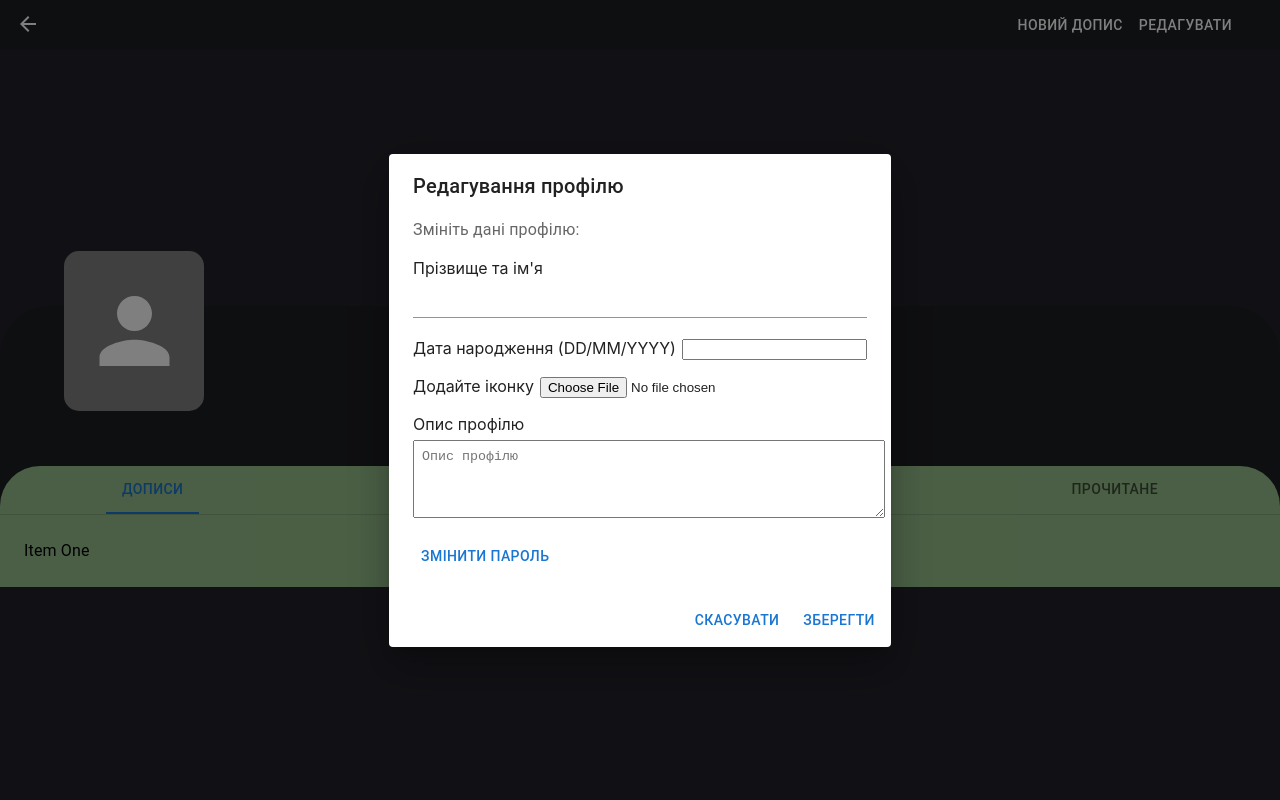
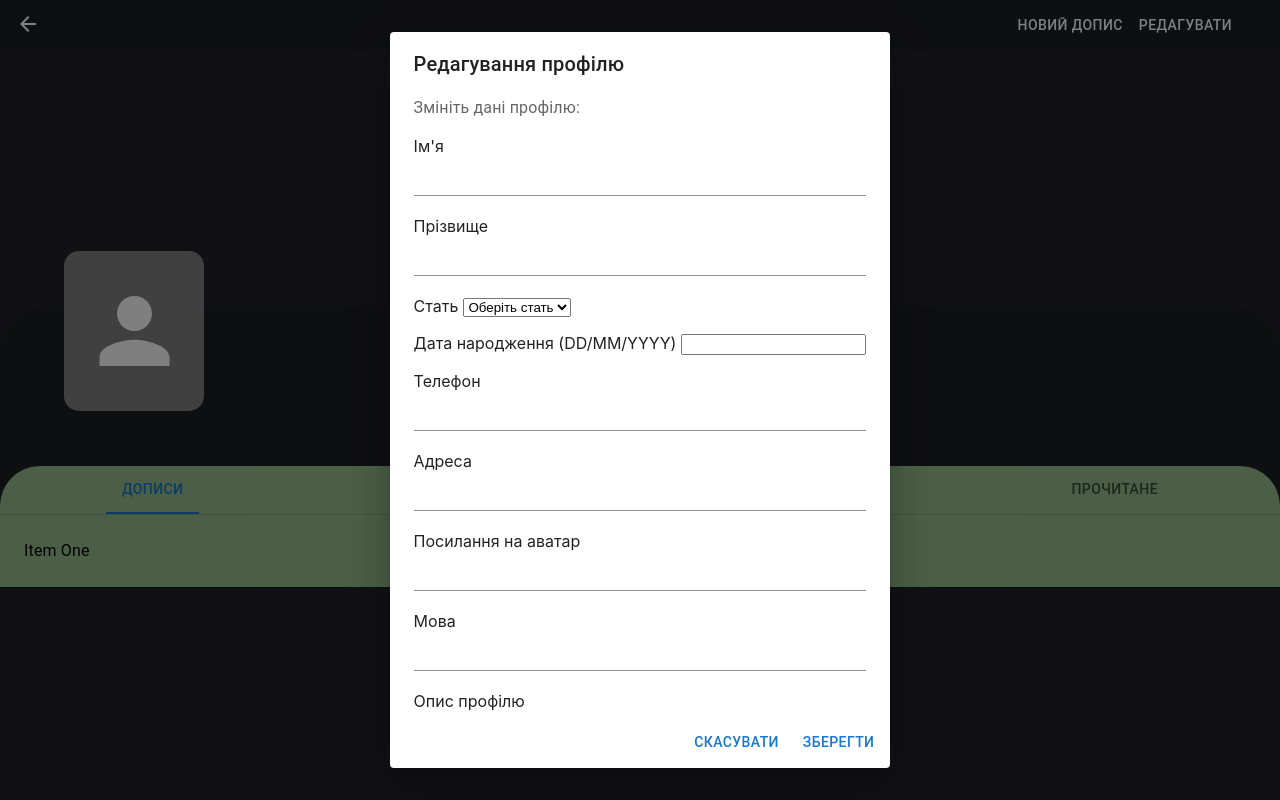
Before and after one commit to bookshelf-team/frontend, a React (Create React App) app: page /pages/userprofile in a window 1280 px wide. Both pictures are taken after a click on the button "РЕДАГУВАТИ". Built offline with nearby package versions, Linux system fonts and the light colour scheme; no server answers.

Commit message:
added the logic for displaying data in form placeholders, as well as the logic for adding or updating data

```diff
--- a/src/components/ProfileEditDialog.js
+++ b/src/components/ProfileEditDialog.js
@@ -1,4 +1,4 @@
-import React, { useState } from 'react';
+import React, {useEffect, useState} from 'react';
 import Button from '@mui/material/Button';
 import Dialog from '@mui/material/Dialog';
 import DialogActions from '@mui/material/DialogActions';
@@ -7,22 +7,25 @@ import DialogContentText from '@mui/material/DialogContentText';
 import DialogTitle from '@mui/material/DialogTitle';
 import TextareaAutosize from '@mui/material/TextareaAutosize';
 import TextInputField from "./TextInputField";
-import {useDispatch} from "react-redux";
-import {updateProfileByUsername} from "../redux/profile/profileService";
+import {useDispatch, useSelector} from "react-redux";
+import {getProfileByUsername, updateProfileByUsername} from "../redux/profile/profileService";
+import {changePasswordRequest} from "../redux/auth-reducer";
+import {getUsernameFromLocalStorage} from "../redux/auth-utils";
 
 export default function ProfileEditDialog() {
+    const username = getUsernameFromLocalStorage();
+    const profile = useSelector(state => state.profile.profile);
     const [open, setOpen] = useState(false);
     const [formData, setFormData] = useState({
-        oldLogin: '',
-        newLogin: '',
-        username: '',
-        oldPassword: '',
-        newPassword: '',
-        confirmPassword: '',
-        fullName: '',
-        dateOfBirth: '',
-        about: '',
-        iconFile: null,
+        "firstName": "",
+        "lastName": "",
+        "gender": null,
+        "birthday": null,
+        "phone": null,
+        "address": null,
+        "avatar": null,
+        "language": null,
+        "about": null,
     });
     const [changePassword, setChangePassword] = useState(false);
     const dispatch = useDispatch();
@@ -32,8 +35,7 @@ export default function ProfileEditDialog() {
     };
 
     const handleChange = (event) => {
-        const { name, value, type, files } = event.target;
-
+        const {name, value, type, files} = event.target;
         if (type === 'file') {
             setFormData({
                 ...formData,
@@ -47,22 +49,71 @@ export default function ProfileEditDialog() {
         }
     };
 
+    useEffect(() => {
+        if (open && username) {
+            dispatch(getProfileByUsername(username));
+        }
+    }, [open, username, dispatch]);
+
+
+    useEffect(() => {
+        if (profile && username) {
+            console.log('Edit', username);
+            setFormData({
+                "firstName": profile.firstName || "",
+                "lastName": profile.lastName || "",
+                "gender": profile.gender || null,
+                "birthday": profile.birthday || null,
+                "phone": profile.phone || null,
+                "address": profile.address || null,
+                "avatar": profile.avatar || null,
+                "language": profile.language || null,
+                "about": profile.about || null,
+            });
+        }
+    }, [profile, username]);
     const handleSave = async () => {
-        const username = formData.username;
-        let data = await dispatch(updateProfileByUsername(username, formData));
-        console.log(data);
+        console.log("Saving profile with data:", formData);
+        if (username) {
+            await dispatch(updateProfileByUsername(username, formData));
+        } else {
+            let data = await dispatch(updateProfileByUsername(username, formData));
+            console.log(data);
+        }
         setTimeout(() => {
             handleClose();
         }, 1000);
     };
 
     const handleSavePassword = async () => {
-        setChangePassword(false);
+        const username = localStorage.getItem("username");
+        const oldPassword = localStorage.getItem("oldPassword");
+        const newPassword = formData.newPassword;
+        const confirmPassword = formData.confirmPassword;
+
+        if (newPassword !== confirmPassword) {
+            alert("Паролі не співпадають");
+            return;
+        }
+
+        const changePasswordData = {
+            username,
+            oldPassword,
+            newPassword,
+        };
+
+        try {
+            const response = await changePasswordRequest(changePasswordData);
+            alert(response);
+            setChangePassword(false);
+        } catch (error) {
+            console.error("Помилка зміни паролю: ", error);
+        }
     };
 
     return (
         <div>
-            <Button onClick={() => setOpen(true)} sx={{ color: "white", marginRight: "40px" }}>Редагувати</Button>
+            <Button onClick={() => setOpen(true)} sx={{color: "white", marginRight: "40px"}}>Редагувати</Button>
 
             <Dialog open={open} onClose={handleClose}>
                 <DialogTitle>Редагування профілю</DialogTitle>
@@ -70,51 +121,106 @@ export default function ProfileEditDialog() {
                     <DialogContentText>
                         Змініть дані профілю:
                     </DialogContentText>
-                    <div style={{ marginBottom: '16px', marginTop: '16px', }}>
-                        <label htmlFor="fullName">Прізвище та ім'я</label>
+                    <div style={{marginBottom: '16px', marginTop: '16px',}}>
+                        <label htmlFor="firstName">Ім'я</label>
                         <TextInputField
-                            id="fullName"
-                            name="fullName"
+                            id="firstName"
+                            name="firstName"
                             type="text"
-                            value={formData.fullName}
+                            value={formData.firstName}
+                            onChange={handleChange}
+                        />
+                    </div>
+                    <div style={{marginBottom: '16px'}}>
+                        <label htmlFor="lastName">Прізвище</label>
+                        <TextInputField
+                            id="lastName"
+                            name="lastName"
+                            type="text"
+                            value={formData.lastName}
+                            onChange={handleChange}
+                        />
+                    </div>
+                    <div style={{marginBottom: '16px'}}>
+                        <label htmlFor="gender">Стать</label>
+                        <select style={{ marginLeft: '5px'}}
+                            id="gender"
+                            name="gender"
+                            value={formData.gender || ""}
+                            onChange={handleChange}
+                        >
+                            <option value="">Оберіть стать</option>
+                            <option value="male">Чоловіча</option>
+                            <option value="female">Жіноча</option>
+                        </select>
+                    </div>
+                    <div style={{marginBottom: '16px'}}>
+                        <label htmlFor="birthday">Дата народження (DD/MM/YYYY)</label>
+                        <input style={{ marginLeft: '5px'}}
+                            id="birthday"
+                            name="birthday"
+                            type="text"
+                            value={formData.birthday || ""}
+                            onChange={handleChange}
+                        />
+                    </div>
+                    <div style={{marginBottom: '16px'}}>
+                        <label htmlFor="phone">Телефон</label>
+                        <TextInputField
+                            id="phone"
+                            name="phone"
+                            type="text"
+                            value={formData.phone || ""}
+                            onChange={handleChange}
+                        />
+                    </div>
+                    <div style={{marginBottom: '16px'}}>
+                        <label htmlFor="address">Адреса</label>
+                        <TextInputField
+                            id="address"
+                            name="address"
+                            type="text"
+                            value={formData.address || ""}
                             onChange={handleChange}
                         />
                     </div>
                     <div style={{ marginBottom: '16px' }}>
-                        <label htmlFor="dateOfBirth" style={{ marginRight: 6 }}>Дата народження (DD/MM/YYYY)</label>
-                        <input
-                            id="dateOfBirth"
-                            name="dateOfBirth"
+                        <label htmlFor="avatar">Посилання на аватар</label>
+                        <TextInputField
+                            id="avatar"
+                            name="avatar"
                             type="text"
-                            value={formData.dateOfBirth}
+                            value={formData.avatar || ""}
+                            placeholder="http://example.com/your-avatar.jpg"
+                            onChange={handleChange}
+                            style={{ width: '100%' }}
+                        />
+                    </div>
+                    <div style={{marginBottom: '16px'}}>
+                        <label htmlFor="language">Мова</label>
+                        <TextInputField
+                            id="language"
+                            name="language"
+                            type="text"
+                            value={formData.language || ""}
                             onChange={handleChange}
                         />
                     </div>
-                    <div style={{ marginBottom: '16px' }}>
-                        <label htmlFor="iconFile" style={{ marginRight: 6 }}>Додайте іконку</label>
-                        <input
-                            type="file"
-                            accept="image/*"
-                            id="iconFile"
-                            name="iconFile"
-                            onChange={handleChange}
-                        />
-                    </div>
-                    <div style={{ marginBottom: '16px' }}>
+                    <div style={{marginBottom: '16px'}}>
                         <label htmlFor="about">Опис профілю</label>
                         <TextareaAutosize
                             id="about"
                             minRows={4}
                             placeholder="Опис профілю"
                             name="about"
-                            value={formData.about}
+                            value={formData.about || ""}
                             onChange={handleChange}
-                            style={{ width: '100%', padding: '8px', resize: 'vertical', marginTop: 6 }}
+                            style={{width: '100%', padding: '8px', resize: 'vertical', marginTop: 6}}
                         />
                     </div>
                     {changePassword ? (
                         <>
-                            <div style={{ marginBottom: '16px' }}>
+                            <div style={{marginBottom: '16px'}}>
                                 <label htmlFor="oldPassword">Старий пароль</label>
                                 <TextInputField
                                     id="oldPassword"
@@ -124,7 +230,7 @@ export default function ProfileEditDialog() {
                                     onChange={handleChange}
                                 />
                             </div>
-                            <div style={{ marginBottom: '16px' }}>
+                            <div style={{marginBottom: '16px'}}>
                                 <label htmlFor="newPassword">Новий пароль</label>
                                 <TextInputField
                                     id="newPassword"
@@ -134,7 +240,7 @@ export default function ProfileEditDialog() {
                                     onChange={handleChange}
                                 />
                             </div>
-                            <div style={{ marginBottom: '16px' }}>
+                            <div style={{marginBottom: '16px'}}>
                                 <label htmlFor="confirmPassword">Підтвердіть свій новий пароль</label>
                                 <TextInputField
                                     id="confirmPassword"
@@ -169,6 +275,14 @@ export default function ProfileEditDialog() {
                         </Button>
                     </DialogActions>
                 )}
+
+                {changePassword && (
+                    <DialogActions>
+                        <Button onClick={handleClose} color="primary">
+                            Скасувати
+                        </Button>
+                    </DialogActions>
+                )}
             </Dialog>
         </div>
     );
```
